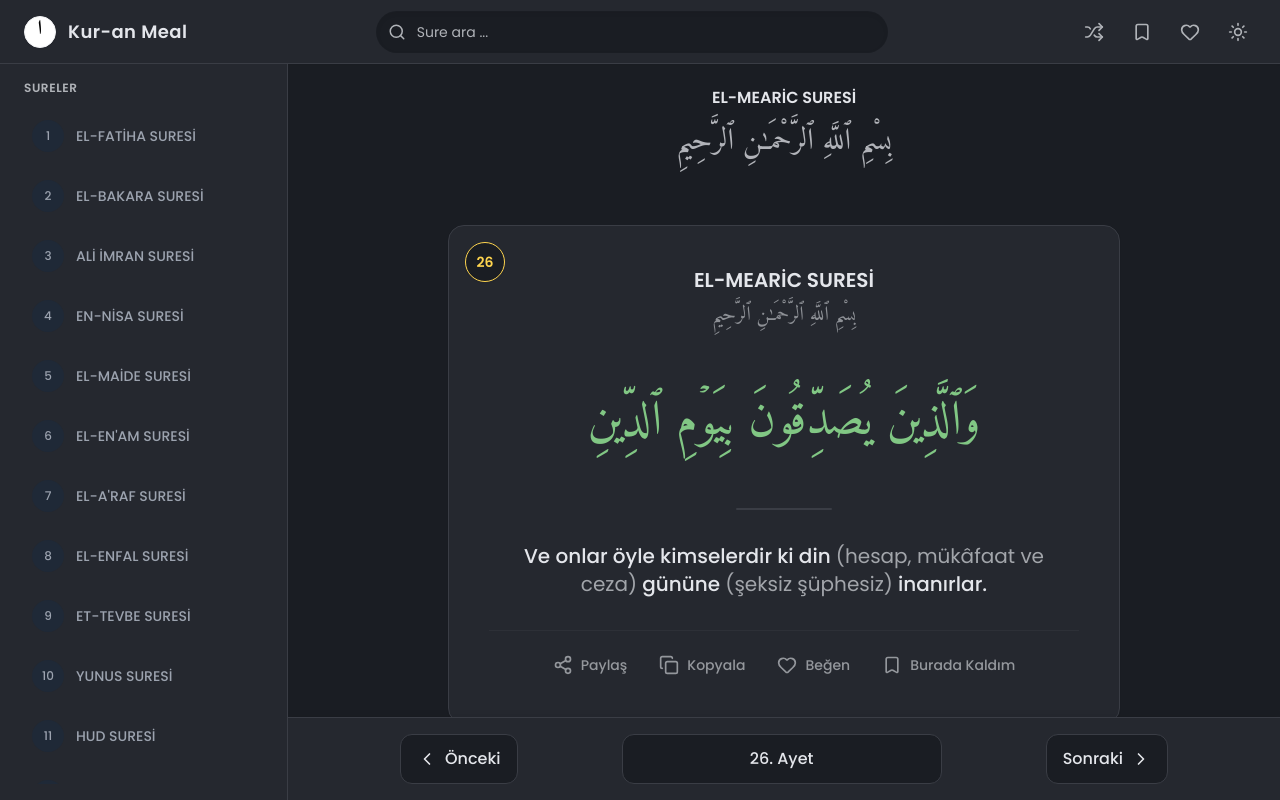
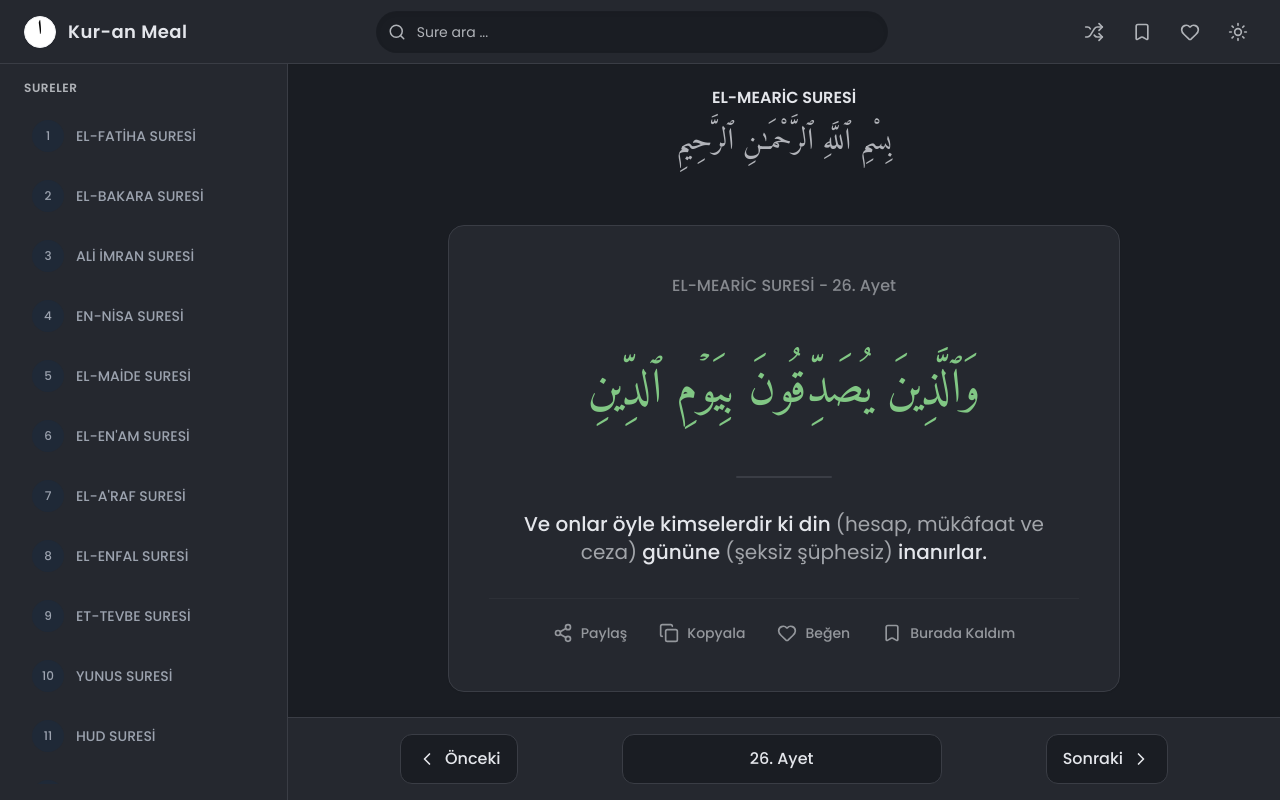
Before and after one commit to abdulkadrtr/Kur-anMeal, a React (Vite) app: page / in a window 1280 px wide. Both pictures are taken after a click on the button 1094 px from the left and 31 px from the top of the page. Built offline with nearby package versions, Linux system fonts and the light colour scheme.

Commit message:
css-fixed

```diff
--- a/components/SurahView.tsx
+++ b/components/SurahView.tsx
@@ -68,9 +68,11 @@ const SurahView: React.FC<SurahViewProps> = ({
       // Kartın screenshot'ını al
       const canvas = await html2canvas(cardRef.current, {
         backgroundColor: null,
-        scale: 2, // Yüksek kalite için
+        scale: 3, // Daha yüksek kalite için
         logging: false,
-        useCORS: true
+        useCORS: true,
+        allowTaint: true,
+        removeContainer: true
       });
 
       // Canvas'ı blob'a çevir
@@ -161,21 +163,11 @@ const SurahView: React.FC<SurahViewProps> = ({
               className="w-full max-w-2xl bg-light-card dark:bg-dark-card rounded-2xl shadow-sm border border-light-border dark:border-dark-border p-5 md:p-10 relative flex flex-col items-center text-center transition-all duration-300 my-2"
             >
 
-                {/* Ayah Number Badge */}
-                <div className="absolute top-4 left-4 w-8 h-8 md:w-10 md:h-10 rounded-full bg-light-bg dark:bg-dark-bg border border-light-accent dark:border-dark-accent flex items-center justify-center text-xs md:text-sm font-bold text-light-accent dark:text-dark-accent shadow-sm">
-                    <span className="leading-none">{currentAyah.numberInSurah}</span>
-                </div>
-
-                {/* Sure Adı - Sadece screenshot için */}
-                <div className="w-full mb-4 text-center">
-                    <h2 className="text-lg md:text-xl font-bold text-light-text dark:text-dark-text">
-                        {surah.nameTurkish}
+                {/* Sure Adı ve Ayet Numarası */}
+                <div className="w-full mb-4 text-center pt-2">
+                    <h2 className="text-sm md:text-base font-medium text-light-secondary dark:text-dark-secondary opacity-70">
+                        {surah.nameTurkish} - {currentAyah.numberInSurah}. Ayet
                     </h2>
-                    {surah.id !== 9 && (
-                        <p className="mt-2 font-arabic text-lg md:text-xl text-light-secondary dark:text-dark-secondary opacity-75">
-                            {BISMILLAH}
-                        </p>
-                    )}
                 </div>
 
                 {/* Arabic Text - Sized down for mobile */}
```
